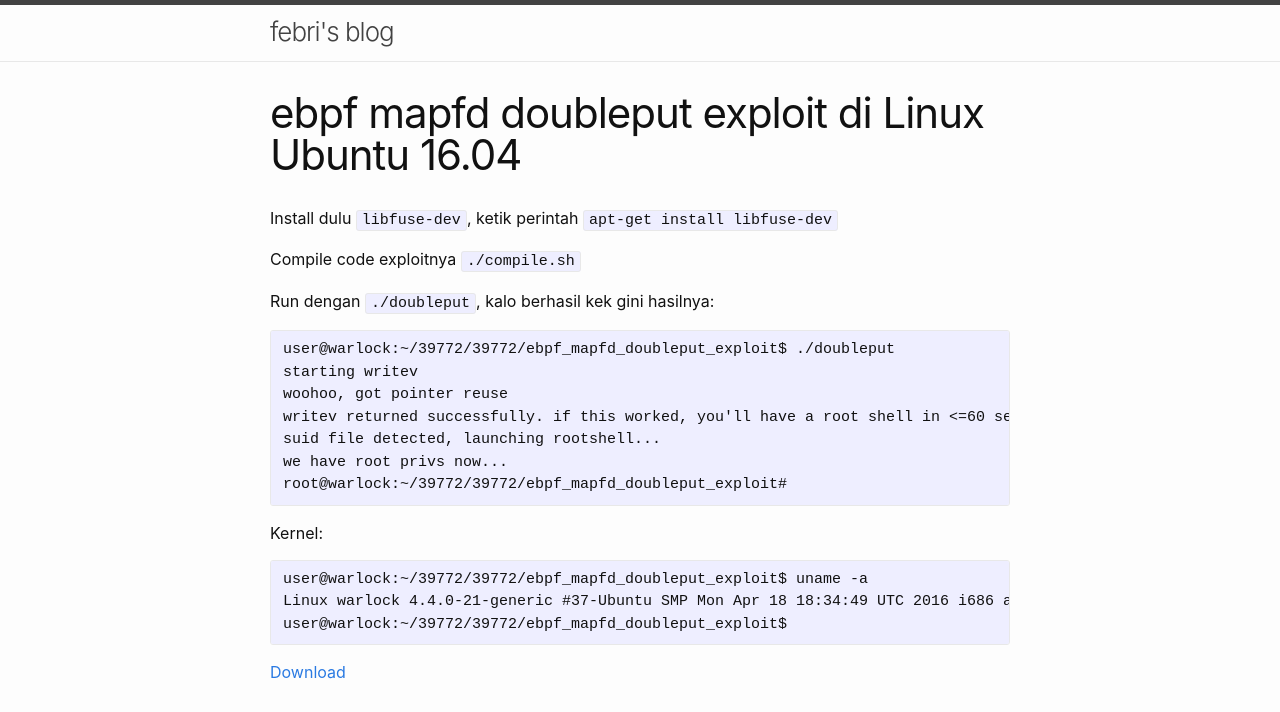
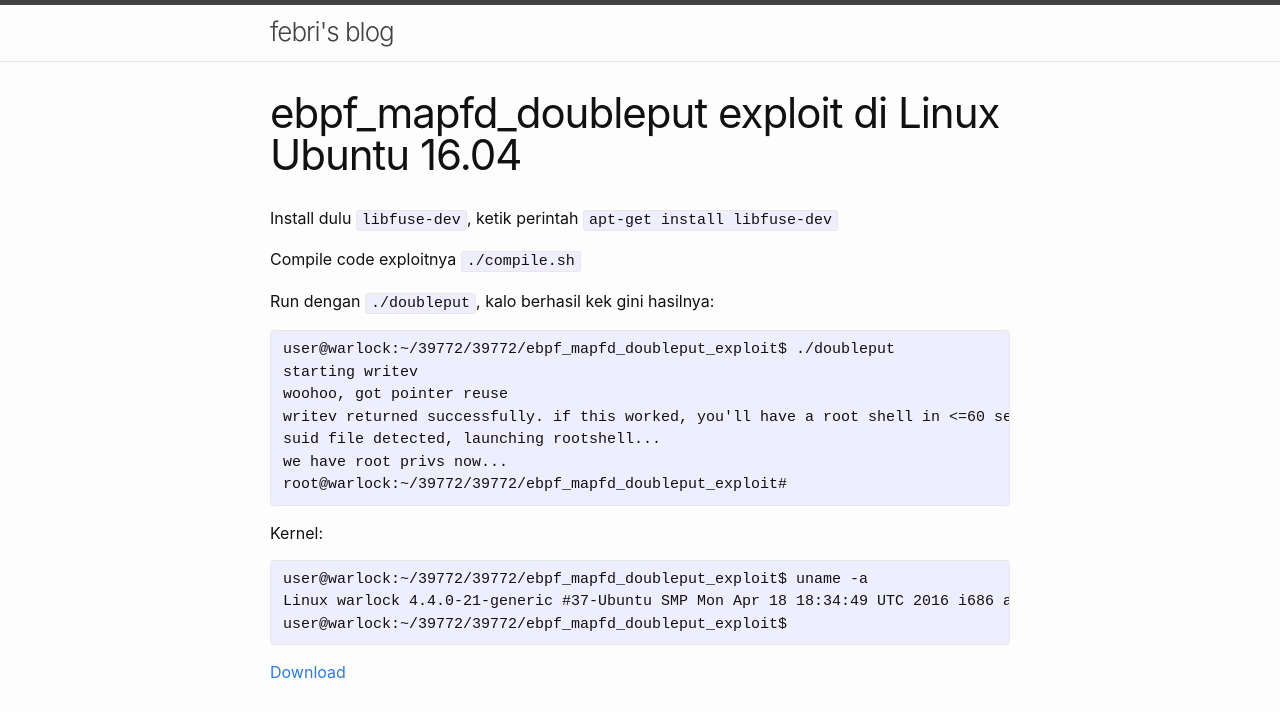
Before and after one commit to febnug/febnug.github.io, a plain HTML site: page blog/posts/ebpf-mapfd-doubleput-exploit.html in a window 1280 px wide. Shown: the top 712 px of the page. Drawn offline with nearby package versions, Linux system fonts and the light colour scheme.

Commit message:
Update ebpf-mapfd-doubleput-exploit.html

```diff
--- a/blog/posts/ebpf-mapfd-doubleput-exploit.html
+++ b/blog/posts/ebpf-mapfd-doubleput-exploit.html
@@ -91,7 +91,7 @@
         <article class="post h-entry" itemscope="" itemtype="http://schema.org/BlogPosting">
 
   <header class="post-header">
-    <h1 class="post-title p-name" itemprop="name headline">ebpf mapfd doubleput exploit di Linux Ubuntu 16.04</h1>
+    <h1 class="post-title p-name" itemprop="name headline">ebpf_mapfd_doubleput exploit di Linux Ubuntu 16.04</h1>
   </header>
 
   <div class="post-content e-content" itemprop="articleBody">
```
